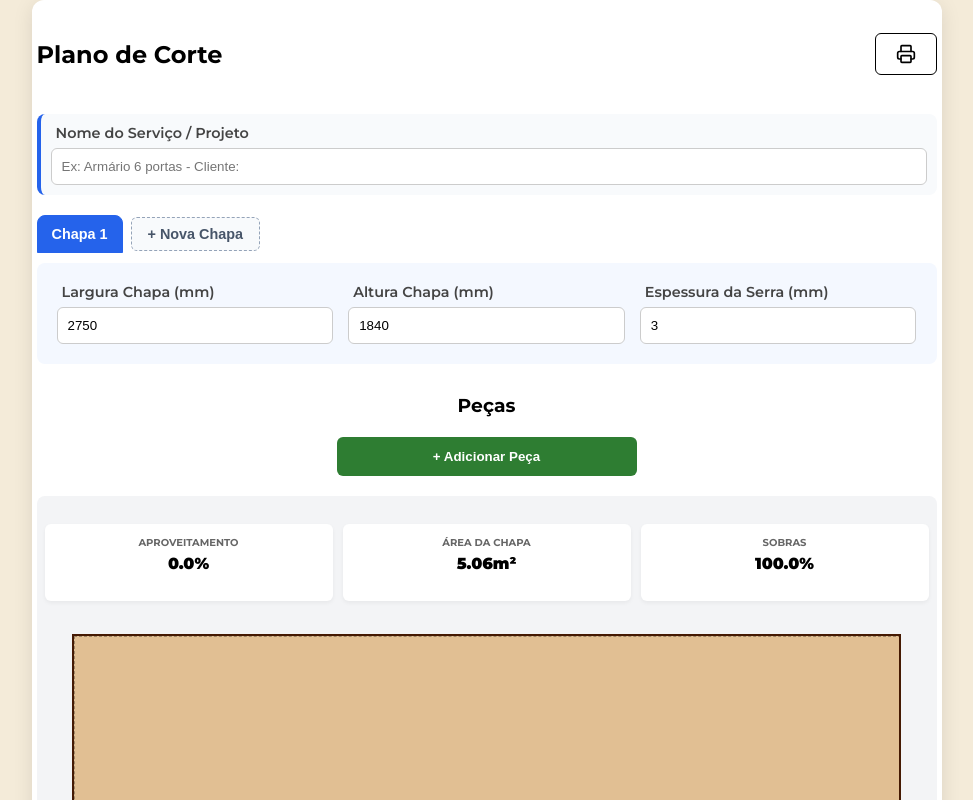
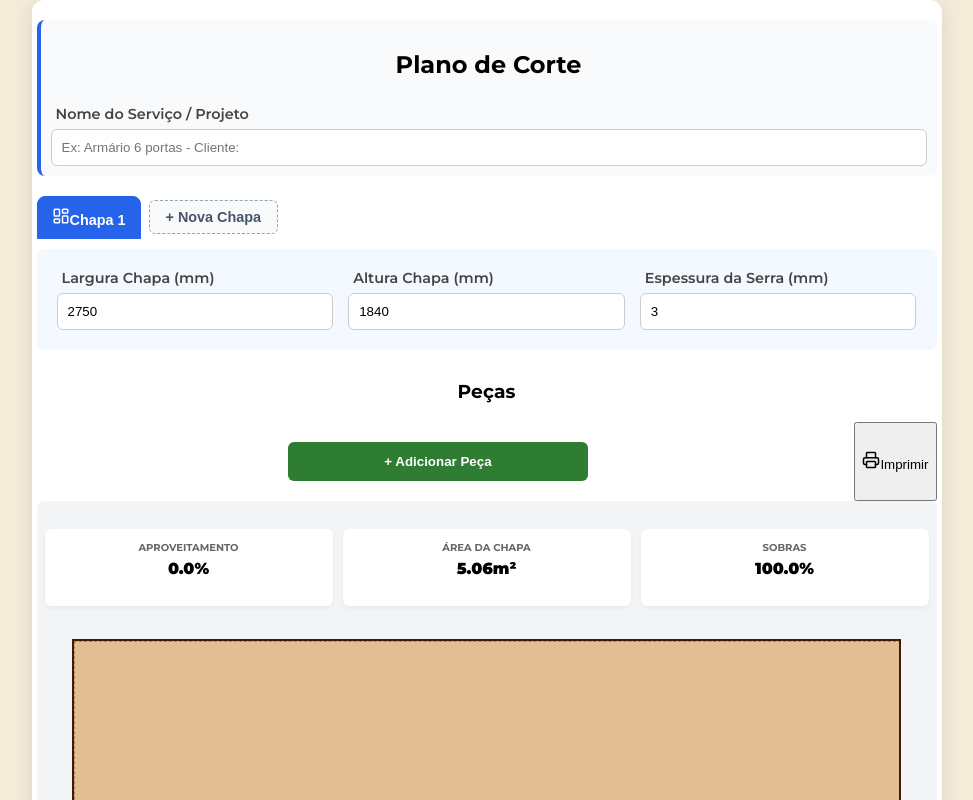
Before and after one commit to VagnerBeraldo/PI5-Marcenaria, a React (Vite) app: page / in a window 1280 px wide. Shown: the top 800 px of the page, without its empty margins (152-1125 px from the left). Built offline with nearby package versions, Linux system fonts and the light colour scheme.

Commit message:
refac: ajuste na impressão, ícone e classes

```diff
--- a/src/pages/PlanoDeCorte.jsx
+++ b/src/pages/PlanoDeCorte.jsx
@@ -1,6 +1,6 @@
 import { useState, useRef, useEffect } from "react";
 import Visualizador from "./Visualizador";
-import { Printer, Trash2 } from "lucide-react";
+import { LayoutDashboard, Printer, Trash2 } from "lucide-react";
 import "../styles/PlanoDeCorte.css";
 import "../styles/Visualizador.css";
 
@@ -74,15 +74,15 @@ const [escala, setEscala] = useState(0.3);
     setChapaAtivaId(novoId);
   };
 
-
   const imprimir = () => {
     // Capturamos o conteúdo total da área técnica
-  const conteudoGabarito = document.querySelector(".espaco-impressao").innerHTML;
+    const conteudoGabarito =
+      document.querySelector(".espaco-impressao").innerHTML;
 
     // Cálculo da proporção: A4 tem aprox. 190mm de largura útil.
     // Se a chapa for muito larga na tela, reduzimos para caber 100% na largura da folha.
     const larguraChapaReal = chapaAtual.largura * escala;
-  const proporcaoFixa = larguraChapaReal > 700 ? (700 / larguraChapaReal) : 1;
+    const proporcaoFixa = larguraChapaReal > 700 ? 700 / larguraChapaReal : 1;
 
     const janelaImpressao = window.open("", "_blank", "width=900,height=1000");
 
@@ -117,7 +117,7 @@ const imprimir = () => {
             transform-origin: top center;
             /* O segredo para a tabela subir: reduzimos a margem inferior
                baseado no quanto o elemento encolheu */
-            margin-bottom: calc(-${100 - (proporcaoFixa * 100)}% + 20px);
+            margin-bottom: calc(-${100 - proporcaoFixa * 100}% + 20px);
             width: 100% !important;
           }
 
@@ -197,7 +197,7 @@ const imprimir = () => {
         <div class="wrapper-print">
           <h1 style="text-align:center;">${nomeServico || "Plano de Corte"}</h1>
           <p style="text-align:center; color: #666; margin-bottom: 25px;">
-            Relatório de Produção - Chapa ${chapas.findIndex(c => c.id === chapaAtivaId) + 1}
+            Relatório de Produção - Chapa ${chapas.findIndex((c) => c.id === chapaAtivaId) + 1}
           </p>
 
           <div class="container-visualizador">
@@ -219,7 +219,6 @@ const imprimir = () => {
 
     janelaImpressao.document.close();
   };
-
 
   const chapaAtual = chapas.find((c) => c.id === chapaAtivaId) || {
     id: 1,
@@ -249,8 +248,6 @@ useEffect(() => {
     return () => window.removeEventListener("resize", calcularEscala);
   }, [chapaAtual.largura, chapaAtivaId, chapas]);
 
-
-
   // Função para atualizar as medidas de uma chapa específica no array
   const atualizarDadosChapa = (campo, valor) => {
     // Converte para número, mas mantém 0 se o campo for apagado para evitar NaN
@@ -265,21 +262,16 @@ useEffect(() => {
 
   return (
     <div className="card-principal">
-      <div className="cabecalho ocultar-na-impressao">
-        <h2>Plano de Corte</h2>
-        <div className="btn-container">
-          <button
-            onClick={imprimir}
-            className="btn-icone btn-imprimir"
-            title="Imprimir Plano"
-          >
-            <Printer size={20} />
-          </button>
-        </div>
-      </div>
+      {/* <div className="cabecalho ocultar-na-impressao"> */}
+      {/* <div className="logo-container">
+          <img src="/logo.png" alt="Logo Marcenaria" className="logo-img" />
+        </div> */}
+      {/* <h2>Plano de Corte</h2> */}
+      {/* </div> */}
 
       <div className="secao-nome-servico ocultar-na-impressao">
         <div className="grupo-input">
+          <h2 className="titulo">Plano de Corte</h2>
           <label className="rotulo">Nome do Serviço / Projeto</label>
           <input
             type="text"
@@ -292,6 +284,7 @@ useEffect(() => {
       </div>
 
       {/* Navegação de Chapas */}
+      <div className="container-navegacao">
         <div className="navegacao-chapas ocultar-na-impressao">
           <div className="abas-container">
             {chapas.map((c, index) => (
@@ -303,7 +296,8 @@ useEffect(() => {
                   className="tab-chapa"
                   onClick={() => setChapaAtivaId(c.id)}
                 >
-                Chapa {index + 1}
+                  <LayoutDashboard size={18} />
+                  <span>Chapa {index + 1}</span>
                 </button>
                 {chapas.length > 1 && (
                   <button
@@ -355,6 +349,7 @@ useEffect(() => {
 
         {/* Listagem de Peças para Produção */}
         <div className="lista-pecas ocultar-na-impressao">
+          <div className="linha"></div>
           <h3>Peças</h3>
           {pecas
             .filter((p) => p.chapaId === chapaAtivaId) // Filtra as peças da chapa selecionada
@@ -414,12 +409,19 @@ useEffect(() => {
                 </button>
               </div>
             ))}
+          {/* Fim da Listagem de Peças */}
+        <div className="btn-container">
           <button onClick={adicionarPeca} className="btn-adicionar">
             + Adicionar Peça
           </button>
+          <button onClick={imprimir} className="btn-imprimir">
+            <Printer size={18} />
+            <span className="texto-imprimir">Imprimir</span>
+          </button>
         </div>
-
-      {/* Área Técnica de Impressão e Gabarito */}
+      </div> {/* Fecha .lista-pecas */}
+    </div>
+    {/* Área Técnica de Impressão e Gabarito - FORA do container-navegacao */}
     <div className="espaco-impressao">
       <Visualizador
         chapa={chapaAtual}
@@ -428,6 +430,6 @@ useEffect(() => {
         escala={escala}
       />
     </div>
-    </div>
+  </div> // Fecha .card-principal
   );
 }
```
Lines whose indentation alone changed are shown as unchanged.
